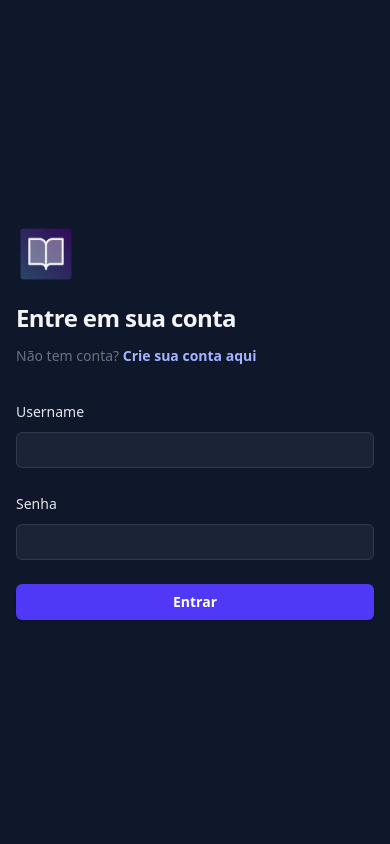
After one commit to brunabbelini/gestao_de_mentorados, a Django app: page /usuarios/login/ in a window 390 px wide. The commit adds this page. Run offline with Django 5.2, Linux system fonts and the light colour scheme.

Commit message:
Parte de login e autenticação

```diff
--- a/usuarios/templates/cadastro.html
+++ b/usuarios/templates/cadastro.html
@@ -13,7 +13,7 @@
           <h2 class="mt-4 text-2xl/9 font-bold tracking-tight text-gray-100">Crie sua conta</h2>
           <p class="mt-2 text-sm/6 text-gray-500">
             Já tem uma conta?
-            <a href="" class="font-semibold text-indigo-300 hover:text-indigo-200">Faça login</a>
+            <a href="{% url 'login' %}" class="font-semibold text-indigo-300 hover:text-indigo-200">Faça login</a>
           </p>
 
           {% if messages %}
--- /dev/null
+++ b/usuarios/templates/login.html
@@ -0,0 +1,64 @@
+{% extends "base.html" %}
+{% load static %}
+{% block 'body' %}
+<div class="flex min-h-screen bg-slate-900">
+    <div class="flex flex-1 flex-col justify-center px-4 py-12 sm:px-6 lg:flex-none lg:px-20 xl:px-24">
+      <div class="mx-auto w-full max-w-sm lg:w-96">
+        <div>
+          <img class="h-15 w-auto" src="{% static 'logo.png' %}" alt="Your Company">
+          <h2 class="mt-4 text-2xl/9 font-bold tracking-tight text-gray-100">Entre em sua conta</h2>
+          <p class="mt-2 text-sm/6 text-gray-500">
+            Não tem conta?
+            <a href="{% url 'cadastro' %}" class="font-semibold text-indigo-300 hover:text-indigo-200">Crie sua conta aqui</a>
+          </p>
+
+          {% if messages %}
+              {% for message in messages %}
+                  <div class="rounded-md {{message.tags}} mt-4">
+                      <div class="flex">
+                          <div class="ml-3 py-4">
+                              {{message}}
+
+                          </div>
+
+                      </div>
+                  </div>
+              {% endfor %}
+          {% endif %}
+        </div>
+
+        <div class="mt-8">
+          <div>
+            <form action="{% url 'login' %}" method="POST" class="space-y-6">{% csrf_token %}
+              <div>
+                <label class="block text-sm/6 font-medium text-gray-200">Username</label>
+                <div class="mt-2">
+                    <input type="text" name="username" required class="block w-full rounded-md bg-white/5 px-3 py-1.5 text-base text-white outline outline-1 -outline-offset-1 outline-white/10 placeholder:text-gray-500 focus:outline focus:outline-2 focus:-outline-offset-2 focus:outline-indigo-500 sm:text-sm/6">
+                  </div>
+              </div>
+
+              <div>
+                <label for="password" class="block text-sm/6 font-medium text-gray-200">Senha</label>
+                <div class="mt-2">
+                    <input type="password" name="senha" required class="block w-full rounded-md bg-white/5 px-3 py-1.5 text-base text-white outline outline-1 -outline-offset-1 outline-white/10 placeholder:text-gray-500 focus:outline focus:outline-2 focus:-outline-offset-2 focus:outline-indigo-500 sm:text-sm/6">
+                  </div>
+              </div>
+
+
+              <div>
+                <button type="submit" class="flex w-full justify-center cursor-pointer rounded-md bg-indigo-600 px-3 py-1.5 text-sm/6 font-semibold text-white shadow-sm hover:bg-indigo-500 focus-visible:outline focus-visible:outline-2 focus-visible:outline-offset-2 focus-visible:outline-indigo-600">Entrar</button>
+              </div>
+            </form>
+          </div>
+
+
+        </div>
+      </div>
+    </div>
+    <div class="relative hidden w-0 flex-1 lg:block">
+      <img class="absolute inset-0 size-full object-cover" src="https://images.unsplash.com/photo-1541746972996-4e0b0f43e02a?q=80&w=2670&auto=format&fit=crop&ixlib=rb-4.0.3&ixid=M3wxMjA3fDB8MHxwaG90by1wYWdlfHx8fGVufDB8fHx8fA%3D%3D" alt="">
+
+    </div>
+  </div>
+
+{% endblock 'body' %}
--- a/usuarios/urls.py
+++ b/usuarios/urls.py
@@ -2,5 +2,6 @@ from django.urls import path
 from . import views
 
 urlpatterns = [
-    path('cadastro/', views.cadastro, name='cadastro')
+    path('cadastro/', views.cadastro, name='cadastro'),
+    path('login/', views.login, name='login')
 ]
--- a/usuarios/views.py
+++ b/usuarios/views.py
@@ -3,6 +3,8 @@ from django.http import HttpResponse
 from django.contrib.auth.models import User
 from django.contrib.messages import constants
 from django.contrib import messages
+from django.contrib.auth import authenticate
+from django.contrib import auth
 
 # Create your views here.
 def cadastro(request):
@@ -32,3 +34,20 @@ def cadastro(request):
         )
 
         return redirect('/usuarios/login')
+
+
+def login(request):
+    if request.method == 'GET':
+        return render(request, 'login.html')
+    elif request.method == 'POST':
+        username = request.POST.get('username')
+        senha = request.POST.get('senha')
+
+        user = authenticate(request, username=username, password=senha)
+
+        if user:
+            auth.login(request, user)
+            return redirect('/mentorados/')
+
+        messages.add_message(request, constants.ERROR, 'Username ou senha inválidos.')
+        return redirect('login')
```
Also changed, not shown: db.sqlite3.
